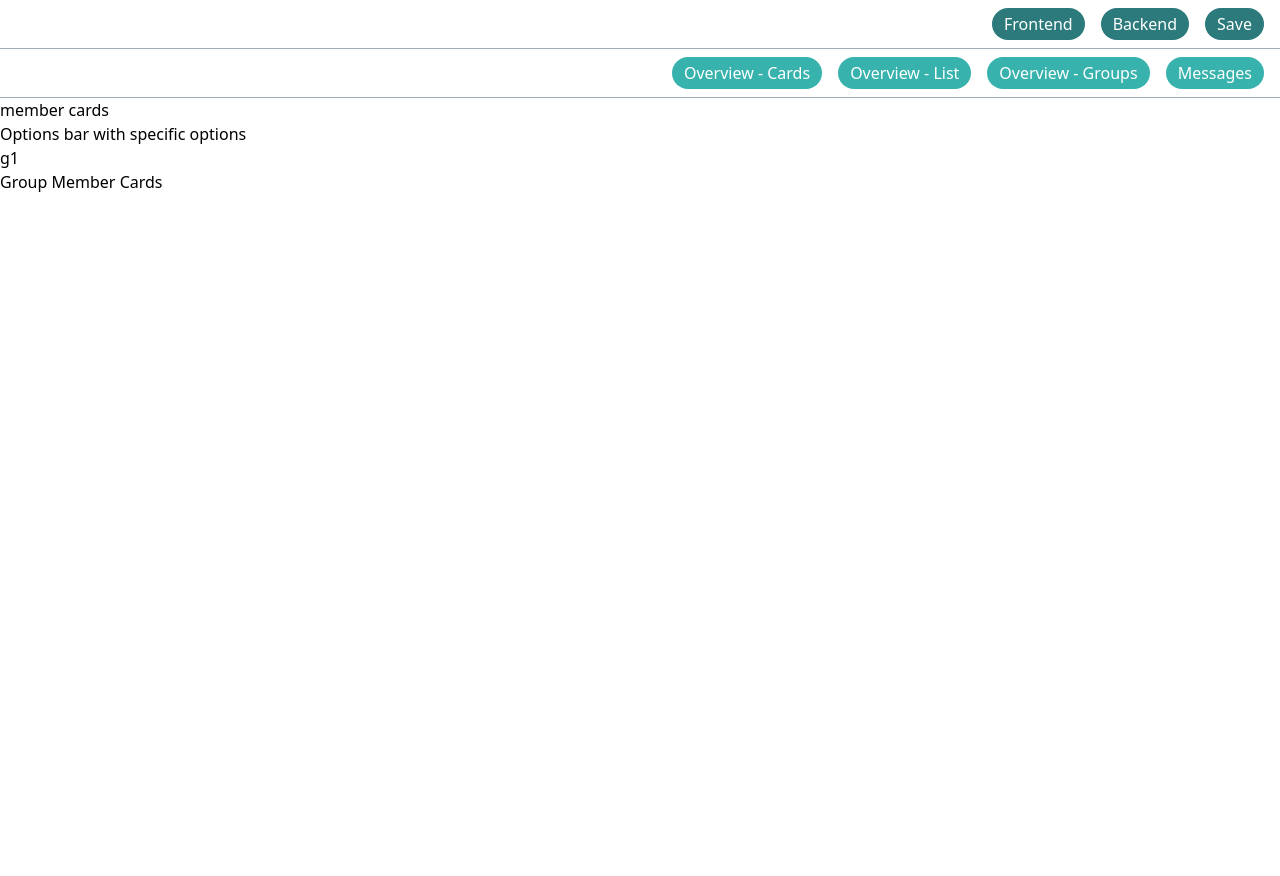
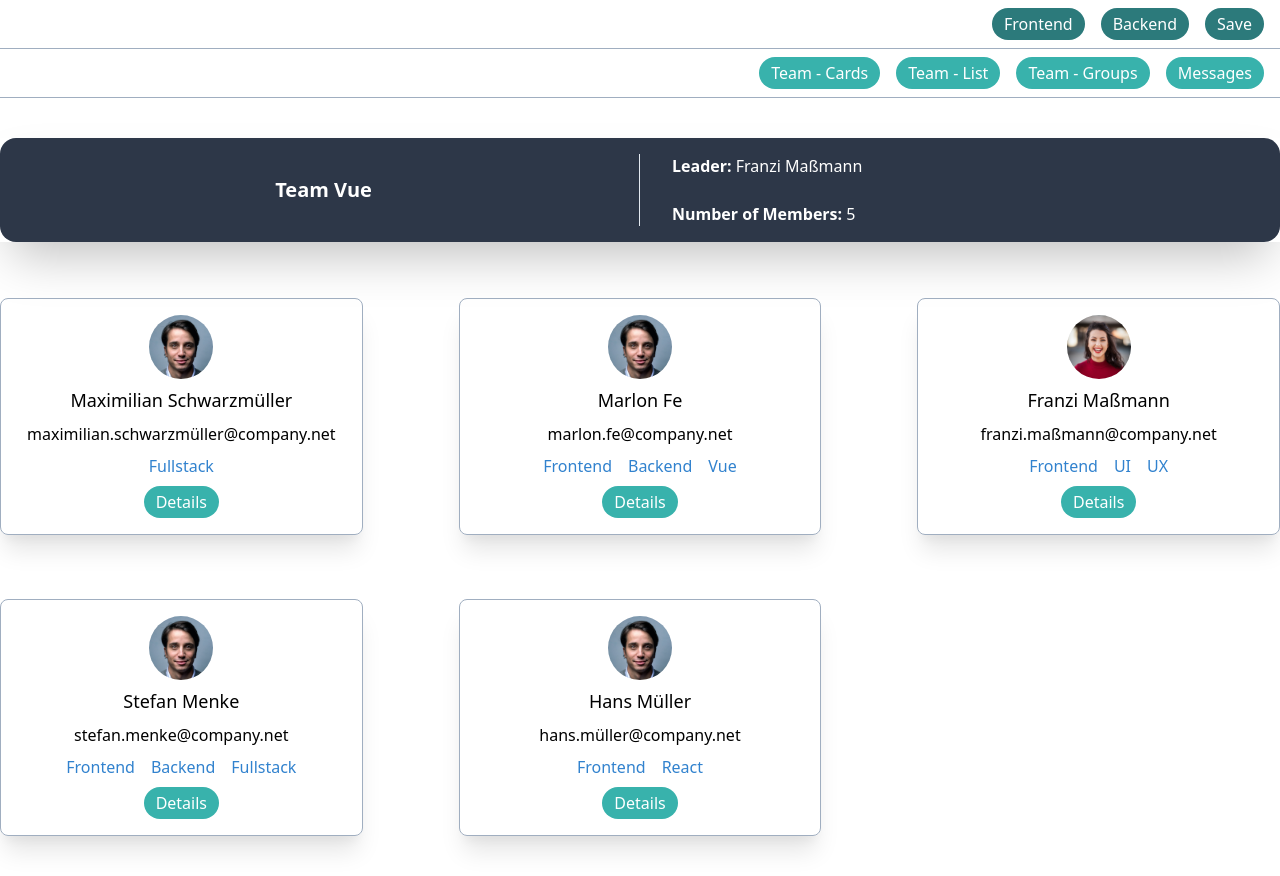
Before and after one commit to marlonfeh/employee-management-vue, a Vue app: page /frontend/group-detail/g1 in a window 1280 px wide. Before the commit the page ends 800 px from the top, so only its background shows below. Built offline with nearby package versions, Linux system fonts and the light colour scheme.

Commit message:
Adds Group Details

```diff
--- a/src/components/frontend/FrontendHeader.vue
+++ b/src/components/frontend/FrontendHeader.vue
@@ -4,13 +4,13 @@
     class="flex justify-end space-x-4 py-2 px-4 border-solid border-b border-gray-500"
   >
     <base-button :mode="'teal-light'" link to="/frontend/team-cards"
-      >Overview - Cards</base-button
+      >Team - Cards</base-button
     >
     <base-button :mode="'teal-light'" link to="/frontend/team-list"
-      >Overview - List</base-button
+      >Team - List</base-button
     >
     <base-button :mode="'teal-light'" link to="/frontend/groups-list"
-      >Overview - Groups</base-button
+      >Team - Groups</base-button
     >
     <base-button :mode="'teal-light'">Messages</base-button>
   </section>
--- a/src/components/frontend/groups/GroupMemberCards.vue
+++ b/src/components/frontend/groups/GroupMemberCards.vue
@@ -1,7 +1,40 @@
 <template>
-  <p>Group Member Cards</p>
+  <section
+    id="cardSection"
+    class="container mx-auto py-10 grid grid-cols-3 gap-x-24 gap-y-16 justify-items-center"
+  >
+    <card-item
+      v-for="member in groupMembers"
+      :key="member.id"
+      :id="member.id"
+      :avatar-image="member.avatarImage"
+      :first-name="member.firstName"
+      :last-name="member.lastName"
+      :email="member.email"
+      :qualifications="member.qualifications"
+    ></card-item>
+  </section>
 </template>
 
 <script>
-export default {};
+import CardItem from "../team/CardItem.vue";
+
+export default {
+  props: ["group"],
+  components: {
+    CardItem,
+  },
+  data() {
+    return {
+      groupMembers: null,
+    };
+  },
+  created() {
+    this.groupMembers = this.$store.getters["members/members"].filter((el) => {
+      return this.group.members.some((f) => {
+        return f === el.id;
+      });
+    });
+  },
+};
 </script>
--- a/src/components/frontend/groups/ListItemGroups.vue
+++ b/src/components/frontend/groups/ListItemGroups.vue
@@ -4,7 +4,7 @@
   >
     <div class="flex items-center">
       <div class="pr-10 font-semibold border-r border-gray-900">
-        {{ groupName }}
+        {{ group.name }}
       </div>
 
       <ul class="pl-10 flex space-x-8">
@@ -13,7 +13,7 @@
           v-for="groupMember in groupMembers"
           :key="groupMember"
         >
-          {{ groupMember }}
+          {{ groupMember.firstName }} {{ groupMember.lastName }}
         </li>
       </ul>
     </div>
@@ -25,11 +25,23 @@
 
 <script>
 export default {
-  props: ["id", "groupName", "groupMembers"],
+  props: ["id", "group"],
+  data() {
+    return {
+      groupMembers: null,
+    };
+  },
   computed: {
     groupDetailsLink() {
       return "group-detail/" + this.id; // /coaches/c1
     },
   },
+  created() {
+    this.groupMembers = this.$store.getters["members/members"].filter((el) => {
+      return this.group.members.some((f) => {
+        return f === el.id;
+      });
+    });
+  },
 };
 </script>
--- a/src/components/frontend/groups/ListSectionGroups.vue
+++ b/src/components/frontend/groups/ListSectionGroups.vue
@@ -4,8 +4,7 @@
       v-for="group in groups"
       :key="group.id"
       :id="group.id"
-      :groupName="group.name"
-      :groupMembers="group.members"
+      :group="group"
     ></list-item-groups>
   </section>
 </template>
--- a/src/components/frontend/team/CardItem.vue
+++ b/src/components/frontend/team/CardItem.vue
@@ -40,7 +40,7 @@ export default {
       return this.firstName + " " + this.lastName;
     },
     membersDetailsLink() {
-      return this.$route.path + "/" + this.id; // /coaches/c1
+      return "frontend/team-cards/" + this.id; // /coaches/c1
     },
   },
 };
--- a/src/components/frontend/team/CardSection.vue
+++ b/src/components/frontend/team/CardSection.vue
@@ -4,7 +4,7 @@
     class="container mx-auto py-10 grid grid-cols-3 gap-x-24 gap-y-16 justify-items-center"
   >
     <card-item
-      v-for="member in filteredMembers"
+      v-for="member in Members"
       :key="member.id"
       :id="member.id"
       :avatar-image="member.avatarImage"
@@ -24,7 +24,7 @@ export default {
     CardItem,
   },
   computed: {
-    filteredMembers() {
+    Members() {
       return this.$store.getters["members/members"];
     },
   },
--- a/src/pages/frontend/groups/GroupDetail.vue
+++ b/src/pages/frontend/groups/GroupDetail.vue
@@ -1,16 +1,50 @@
 <template>
-  <p>member cards</p>
-  <p>Options bar with specific options</p>
-  <p>{{ id }}</p>
-  <group-member-cards></group-member-cards>
+  <section class="container mx-auto mt-10 mb-4 shadow-2xl">
+    <div class="py-4 px-2 flex bg-gray-800 text-white rounded-2xl">
+      <div class="w-1/2 flex justify-center items-center border-r">
+        <h2 class="font-semibold text-xl">{{ group.name }}</h2>
+      </div>
+      <div class="ml-8 space-y-6">
+        <p>
+          <span class="font-semibold">Leader:</span> {{ groupLead.firstName }}
+          {{ groupLead.lastName }}
+        </p>
+        <p>
+          <span class="font-semibold">Number of Members:</span>
+          {{ memberNumber }}
+        </p>
+      </div>
+    </div>
+  </section>
+  <group-member-cards :group="group"></group-member-cards>
 </template>
 
 <script>
 import GroupMemberCards from "../../../components/frontend/groups/GroupMemberCards.vue";
 export default {
+  data() {
+    return {
+      group: null,
+    };
+  },
   components: {
     GroupMemberCards,
   },
   props: ["id"],
+  computed: {
+    groupLead() {
+      return this.$store.getters["members/members"].find(
+        (member) => member.id === this.group.lead
+      );
+    },
+    memberNumber() {
+      return this.group.members.length;
+    },
+  },
+  created() {
+    this.group = this.$store.getters["groups/groups"].find(
+      (group) => group.id === this.id
+    );
+  },
 };
 </script>
--- a/src/pages/frontend/team/MemberDetail.vue
+++ b/src/pages/frontend/team/MemberDetail.vue
@@ -1,6 +1,6 @@
 <template>
   <section class="container mx-auto py-10 text-gray-700">
-    <div class="w-3/4 mx-auto flex">
+    <div class="w-3/4 mx-auto flex shadow-2xl">
       <div
         class="w-1/2 flex flex-col justify-center items-center text-white bg-gray-800 rounded-l-2xl"
       >
--- a/src/store/modules/groups/index.js
+++ b/src/store/modules/groups/index.js
@@ -10,20 +10,20 @@ export default {
         {
           id: 'g1',
           name: 'Team Vue',
-          lead: 'Franzi Maßmann',
-          members: ['Franzi Maßmann', 'Marlon Fe'],
+          lead: 'm4',
+          members: ["m4", "m3", "m1", "m5", "m6"],
         },
         {
           id: 'g2',
           name: 'Team Dairytale',
-          lead: 'Stefan Menke',
-          members: ['Stefan Menke', 'Franzi Maßmann'],
+          lead: 'm5',
+          members: ["m5", "m4"],
         },
         {
           id: 'g3',
           name: 'Superheroes',
-          lead: 'Franzi Maßmann',
-          members: ['Franzi Maßmann', 'Julie Jones'],
+          lead: 'm4',
+          members: ["m4", "m2"],
         },
       ]
     };
```
